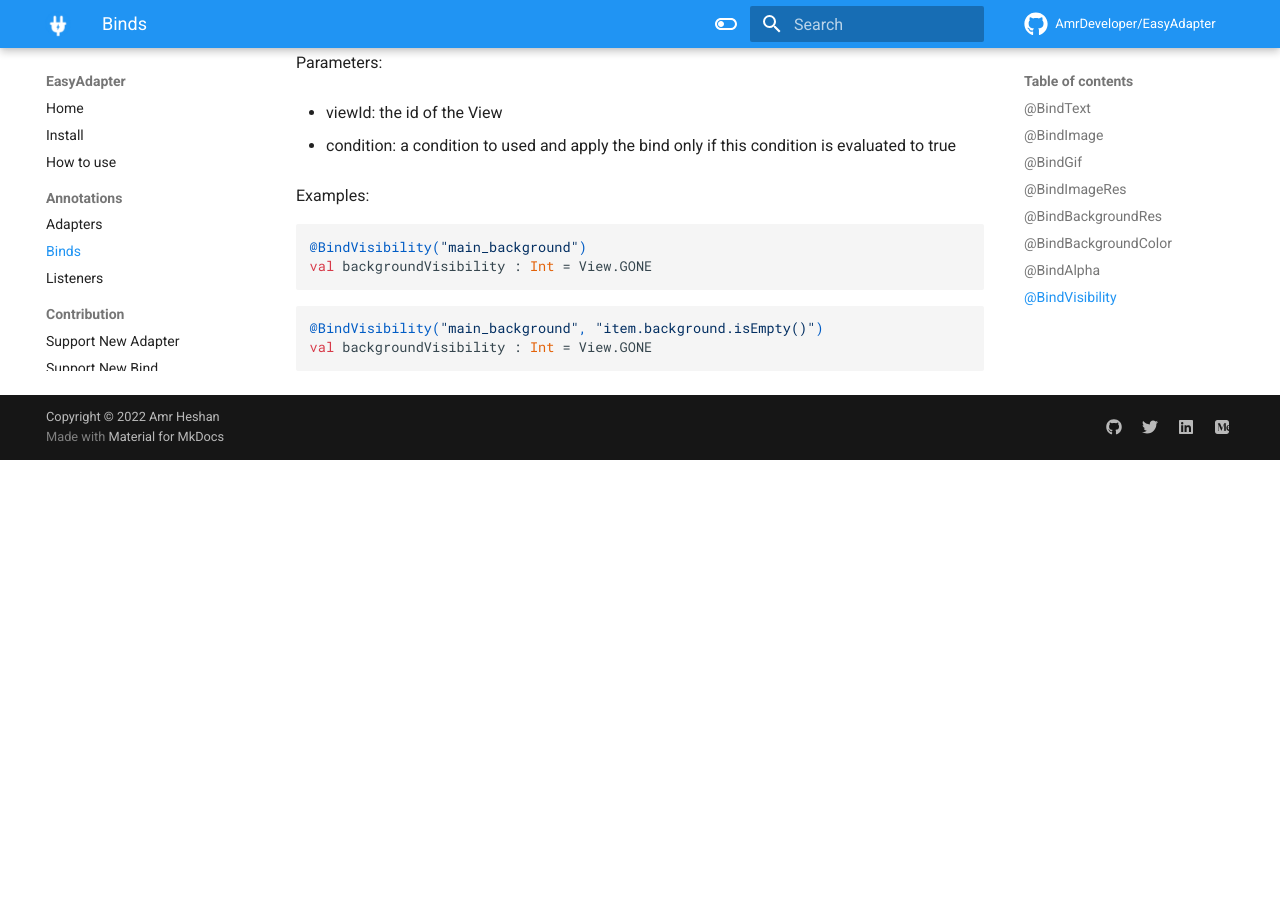
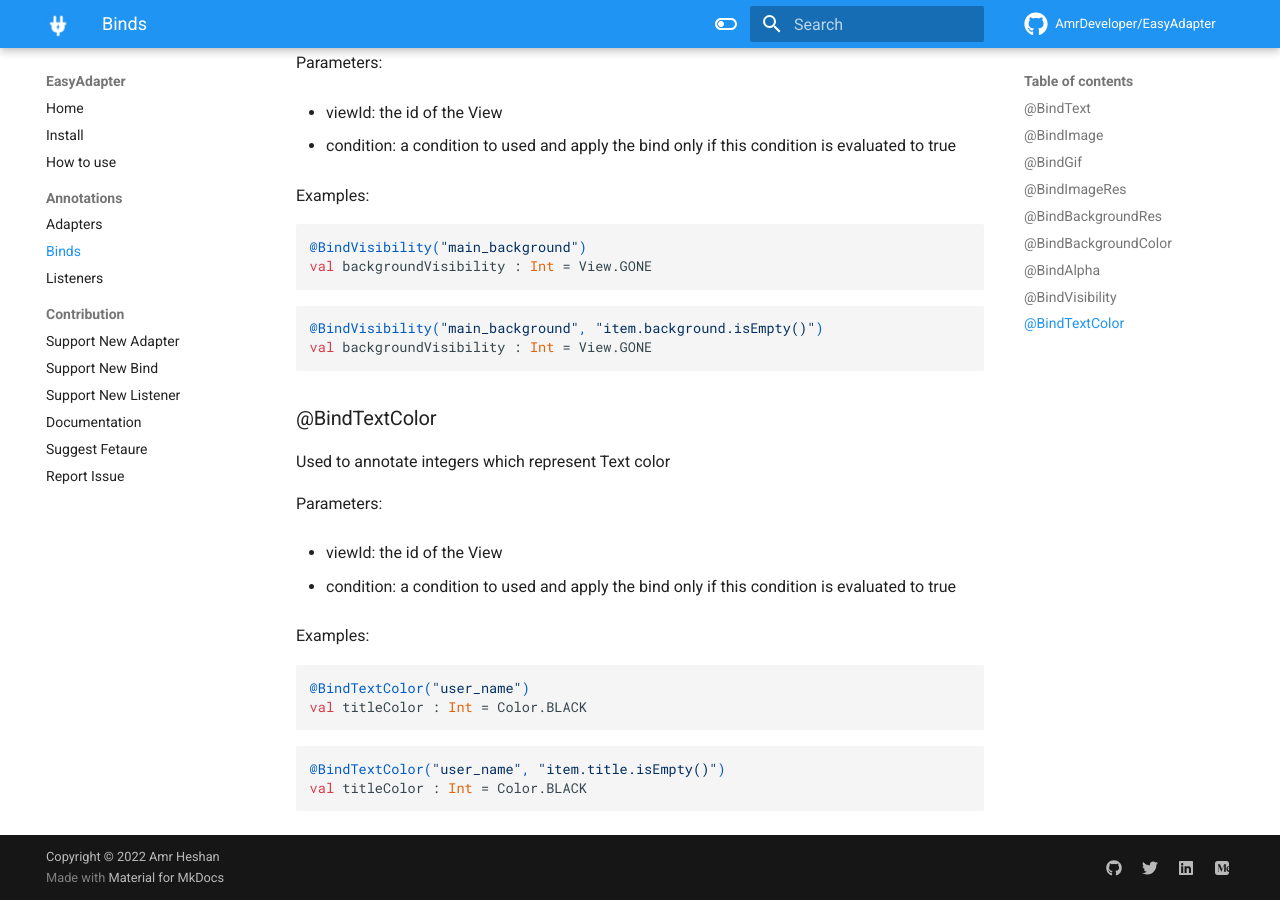
Before and after one commit to AmrDeveloper/EasyAdapter, an MkDocs documentation site: the page built from docs/annotations/binds.md, in a window 1280 px wide and 900 px high, scrolled down 3318 px. Built offline with MkDocs 1.6.1 and Material for MkDocs 9.7.7, drawn with Linux system fonts in a browser that asks for light colours; nearby versions of some CDN libraries; comment, search, counter and statistics services are not loaded; before the commit the page ends 3778 px from its top, so only the background shows below that.

Commit message:
Update doc for binds to add BindTextColor Example

````diff
--- a/docs/annotations/binds.md
+++ b/docs/annotations/binds.md
@@ -174,3 +174,25 @@
 @BindVisibility("main_background", "item.background.isEmpty()")
 val backgroundVisibility : Int = View.GONE
 ```
+
+### @BindTextColor
+
+Used to annotate integers which represent Text color
+
+Parameters:
+
+- viewId: the id of the View
+
+- condition: a condition to used and apply the bind only if this condition is evaluated to true
+
+Examples:
+
+```kotlin
+@BindTextColor("user_name")
+val titleColor : Int = Color.BLACK
+```
+
+```kotlin
+@BindTextColor("user_name", "item.title.isEmpty()")
+val titleColor : Int = Color.BLACK
+```
````
